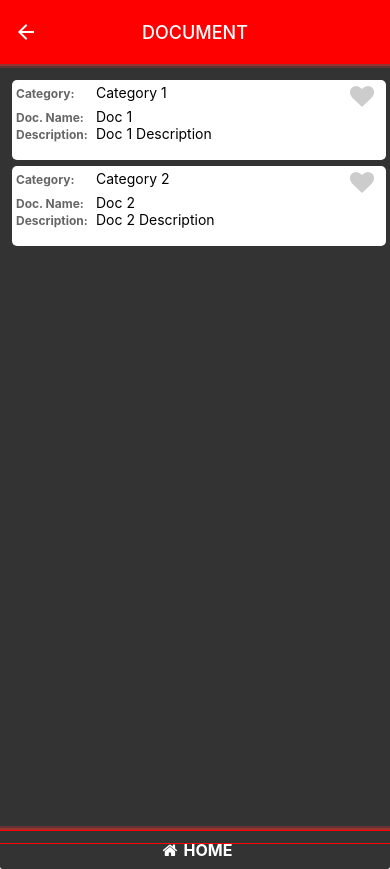
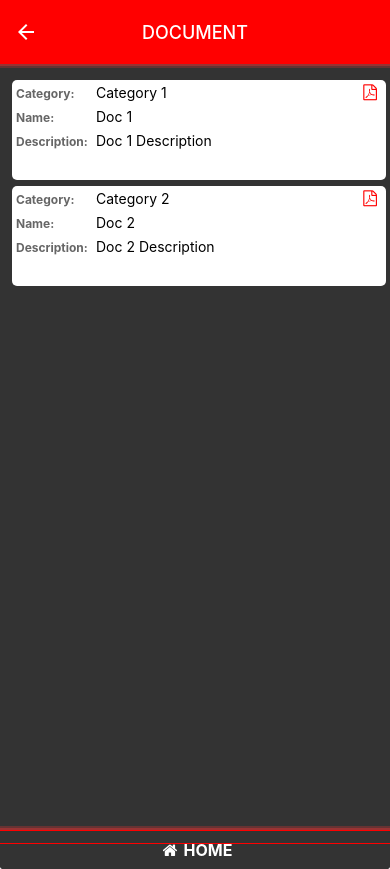
Before and after one commit to OCHelpdesk/OCToolBox, a React Native app in the folder octoolboxapp/: screen /DocList in a window 390 px wide. Built offline with nearby package versions, Linux system fonts and the light colour scheme.

Commit message:
App: Bundle Name and Version

```diff
--- a/octoolboxapp/src/components/DocCard.js
+++ b/octoolboxapp/src/components/DocCard.js
@@ -24,7 +24,7 @@ class DocCard extends Component {
         <View>
           <TouchableOpacity
             style={{
-              height: 80,
+              height: 100,
               width: '100%',
               borderWidth: 0, borderColor: "#ff0000", borderRadius: 5,
               marginLeft: 4, marginTop: 2, padding: 4,
@@ -32,13 +32,13 @@ class DocCard extends Component {
             }}
             onPress={this.onDocSelected}
           >
-            <View style={{flexDirection: 'row'}}>
+            <View style={{flexDirection: 'row', height: 24}}>
               <Text style={styles.dataFieldCaption}>Category:</Text>
               <Text style={{flex: 1, }}>{this.props.doc.DocCategory}</Text>
-              <Icon name='heart' size={24} color='#cccccc' style={{width: 40, textAlign: "center", textAlignVertical: "top"}}/>
+              <Icon name='file-pdf-o' size={16} color='#ff0000' style={{width: 24, textAlign: "center", textAlignVertical: "top"}}/>
             </View>
-            <View style={{flexDirection: 'row'}}>
-              <Text style={styles.dataFieldCaption}>Doc. Name:</Text>
+            <View style={{flexDirection: 'row', height: 24}}>
+              <Text style={styles.dataFieldCaption}>Name:</Text>
               <Text style={{flex: 1, }}>{this.props.doc.DocName}</Text>
             </View>
             <View style={{flexDirection: 'row'}}>
--- a/octoolboxapp/src/screens/AppHomeScreen.js
+++ b/octoolboxapp/src/screens/AppHomeScreen.js
@@ -16,6 +16,8 @@ const AppHomeScreen = ({navigation}) => {
     const [stringDoc, setStringDoc] = useState('Document'.toUpperCase());
     TextString.getIsInFrench().then(
         () => {
+            var screenTitle = TextString.Get('OCToolbox').toUpperCase() + ' - ORKIN CANADA';
+            navigation.setOptions({ title: screenTitle });
             setLanguage(TextString.TargetLanguage());
             setStringOCToolbox(TextString.Get('OCToolbox').toUpperCase());
             setStringSelectCat(TextString.Get('HomeSelectToolboxCat'));
@@ -25,6 +27,8 @@ const AppHomeScreen = ({navigation}) => {
     )
     const toggleLanguage = () => {
         TextString.ToggleLanguage();
+            var screenTitle = TextString.Get('OCToolbox').toUpperCase() + ' - ORKIN CANADA';
+            navigation.setOptions({ title: screenTitle });
             setLanguage(TextString.TargetLanguage());
             setStringOCToolbox(TextString.Get('OCToolbox').toUpperCase());
             setStringSelectCat(TextString.Get('HomeSelectToolboxCat'));
```
Also changed, not shown: 2 other files (tests, documents, lock files or other folders).
